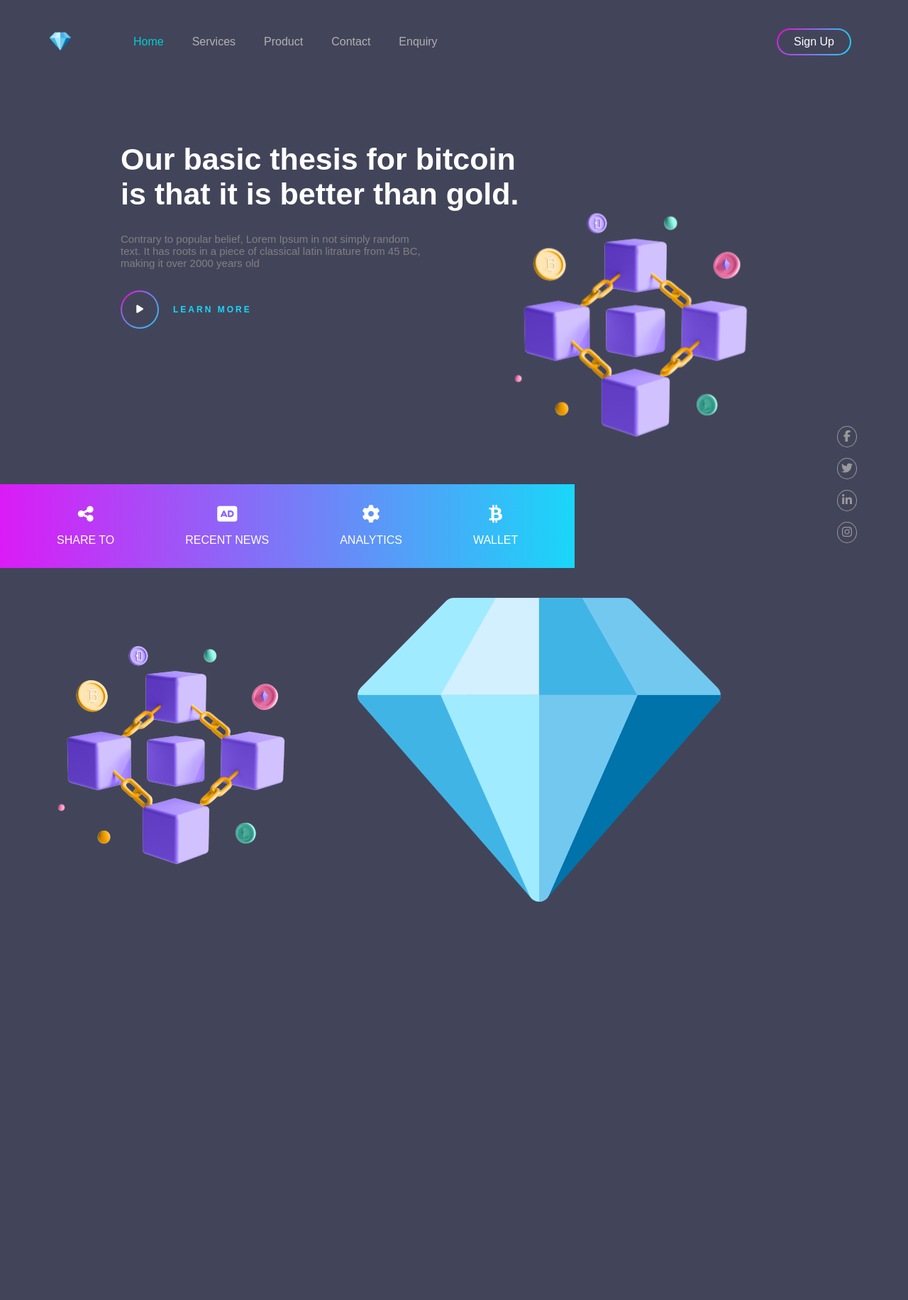
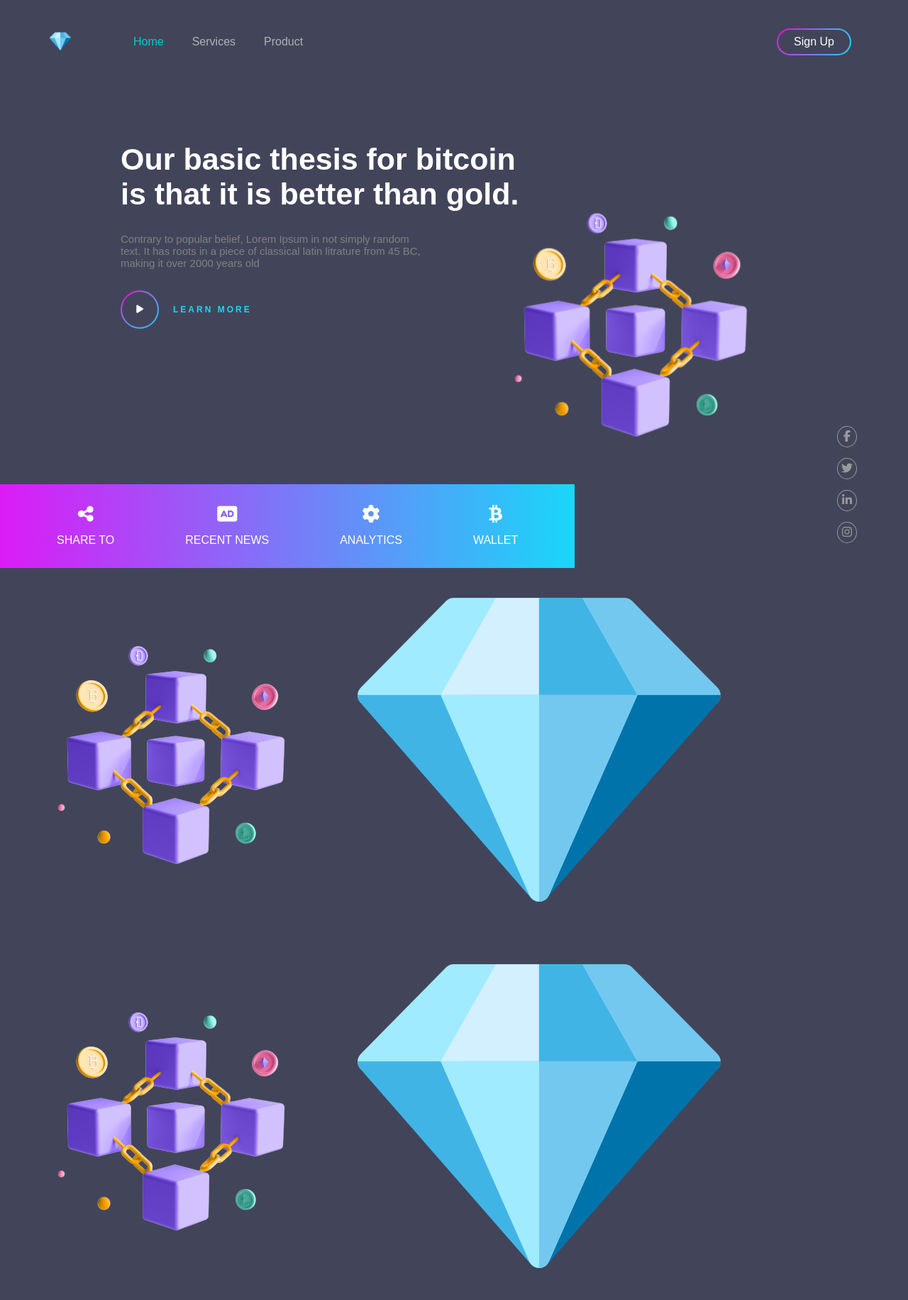
Before and after one commit to akashsutar3282/demo-website, a plain HTML site: page index.html in a window 1280 px wide. Shown: the whole page at 71% size. Before the commit the page ends 1316 px from the top, so only its background shows below. Drawn offline with Linux system fonts and the light colour scheme.

Commit message:
Changes in index file

```diff
--- a/index.html
+++ b/index.html
@@ -197,8 +197,6 @@
                 <li class="active">Home</li>
                 <li>Services</li>
                 <li>Product</li>
-                <li>Contact</li>
-                <li>Enquiry</li>
                 <li><a href="#" class="signup-btn"><span>Sign Up</span></a></li>
             </ul>
         </div>
@@ -250,6 +248,9 @@
 
     <img src="images/Art.png" alt="">
     <img src="images/diamond.png" alt="">
+
+    <img src="images/Art.png" alt="">
+    <img src="images/diamond.png" alt="">
 </body>
 
 </html>
```
